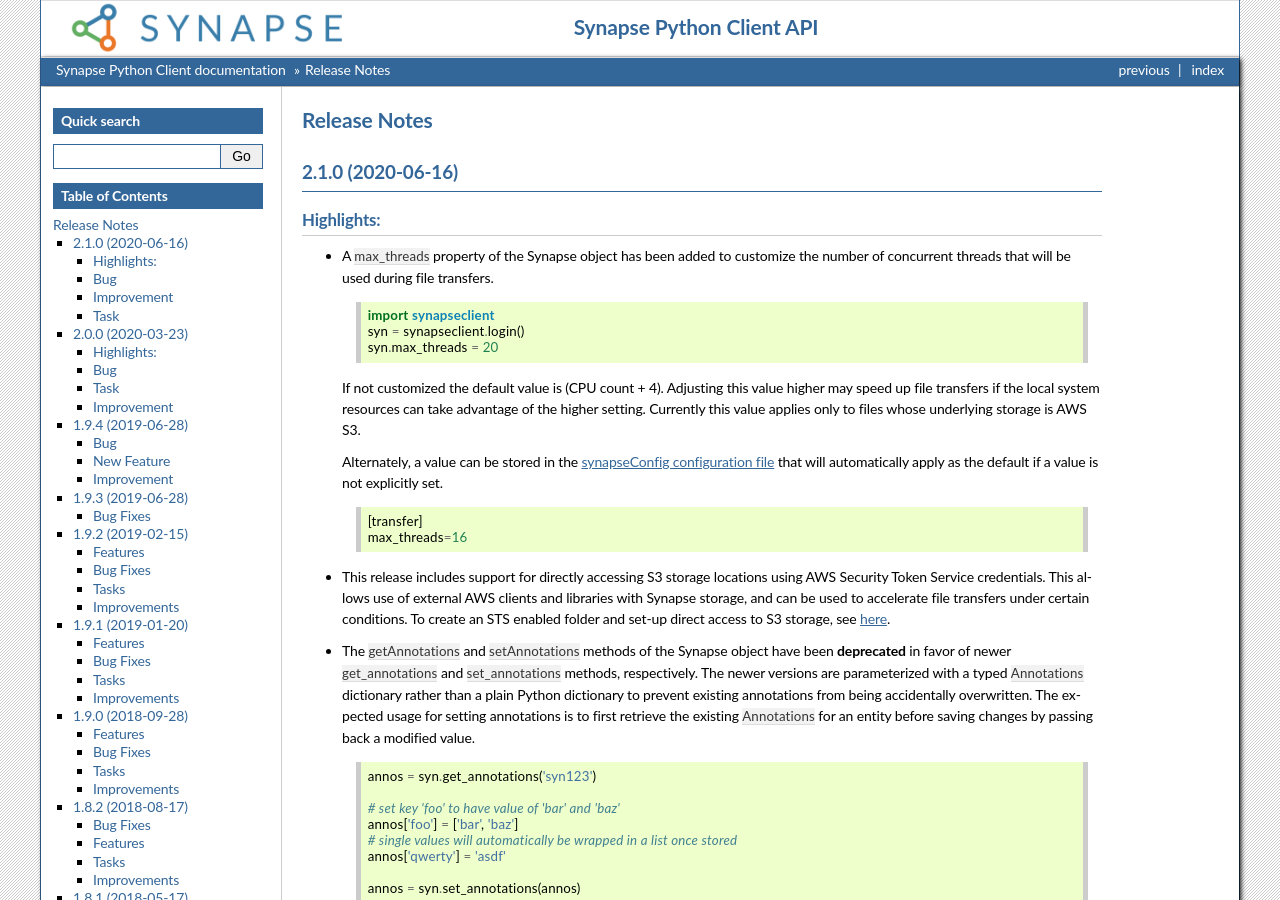
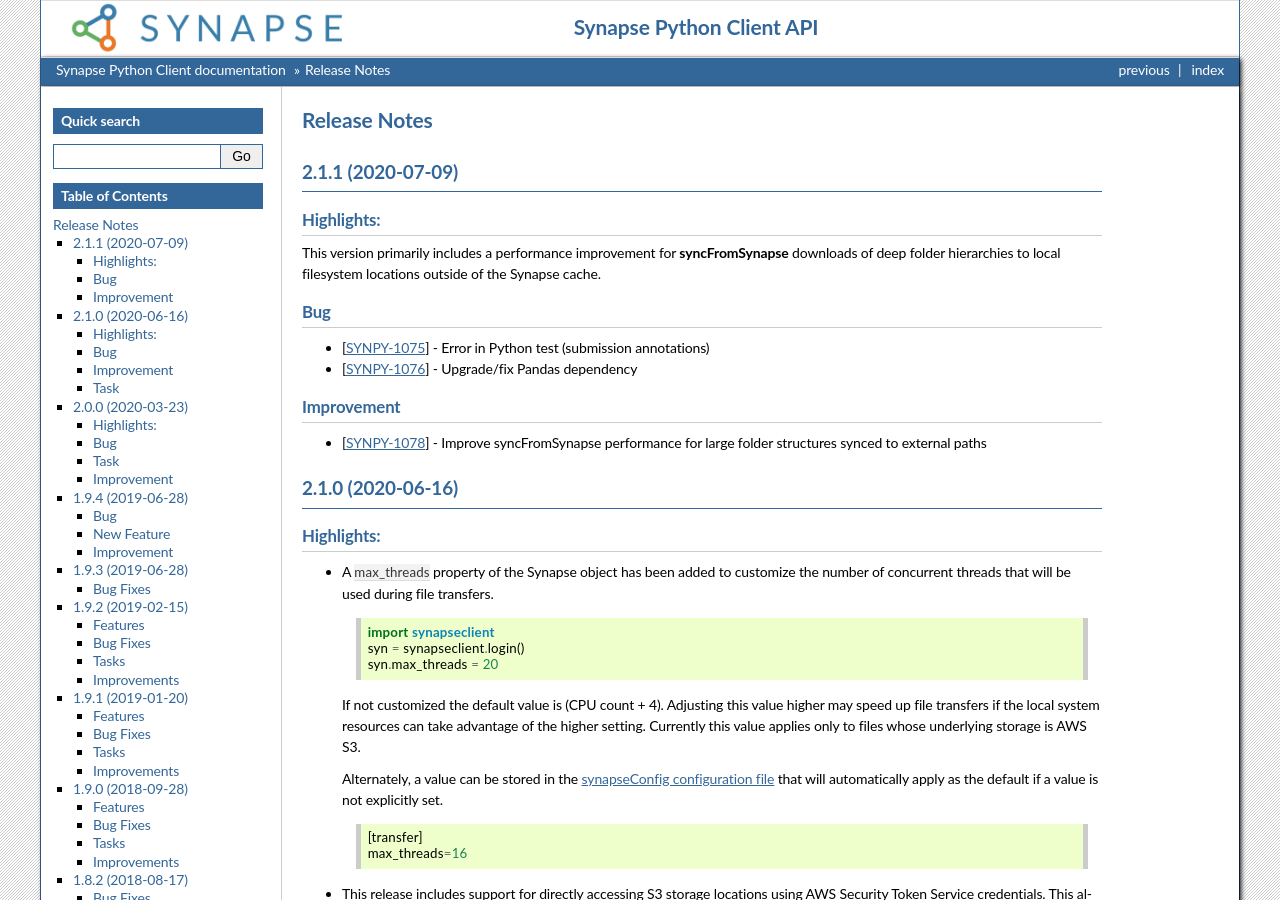
Before and after one commit to Sage-Bionetworks/synapsePythonClient, a Sphinx documentation site: the page built from docs/news.rst, in a window 1280 px wide and 900 px high. Built offline with Sphinx 7.4.7, drawn with Linux system fonts in a browser that asks for light colours; the version number could not be read and is left out.

Commit message:
v2.1.1 news update

```diff
--- a/docs/news.rst
+++ b/docs/news.rst
@@ -1,6 +1,30 @@
 =============
 Release Notes
 =============
+
+2.1.1 (2020-07-09)
+==================
+
+Highlights:
+----------------
+
+This version primarily includes a performance improvement for **syncFromSynapse** downloads
+of deep folder hierarchies to local filesystem locations outside of the Synapse cache.
+
+Bug
+---
+
+-  [`SYNPY-1075 <https://sagebionetworks.jira.com/browse/SYNPY-1075>`__] -
+   Error in Python test (submission annotations)
+-  [`SYNPY-1076 <https://sagebionetworks.jira.com/browse/SYNPY-1076>`__] -
+   Upgrade/fix Pandas dependency
+
+Improvement
+-----------
+
+-  [`SYNPY-1078 <https://sagebionetworks.jira.com/browse/SYNPY-1078>`__] -
+   Improve syncFromSynapse performance for large folder structures synced to external paths
+
 
 2.1.0 (2020-06-16)
 ==================
```
